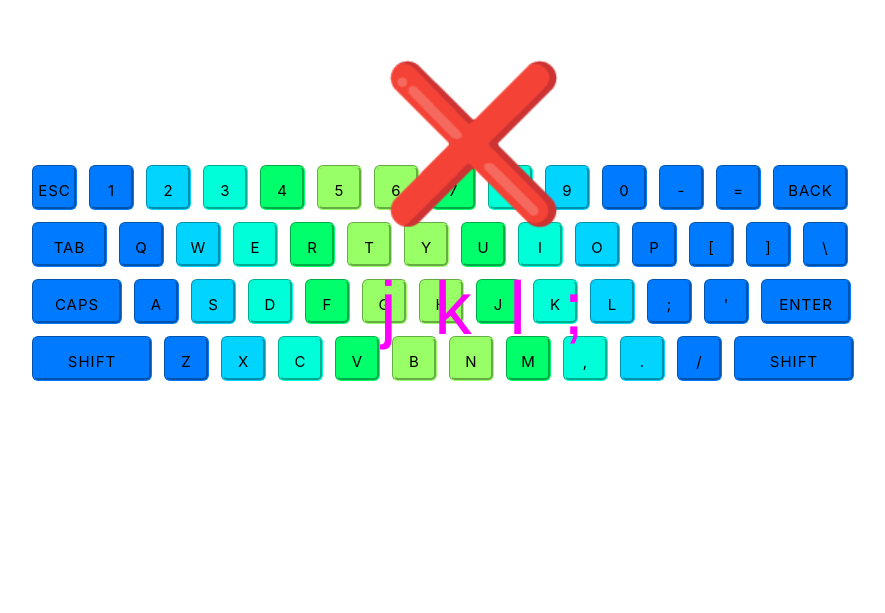
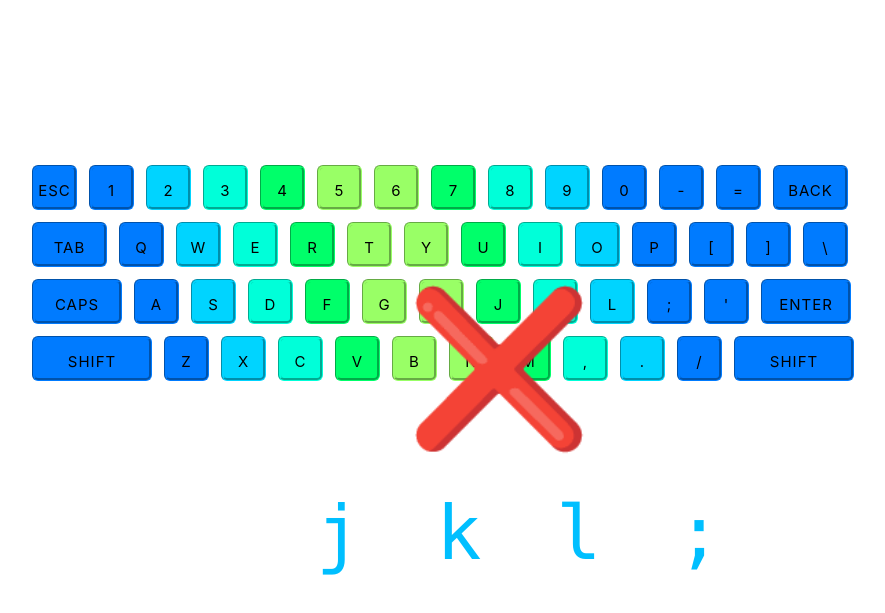
Before and after one commit to xypatel/Type-Blitz, a Vue app in the folder type-blitz/: page / in a window 1280 px wide. Shown: the part 127-740 px from the top of the page, without its empty margins (196-1081 px from the left). Built offline with nearby package versions, Linux system fonts and the light colour scheme.

Commit message:
chore: reformat game

```diff
--- a/type-blitz/src/components/PositionGame.vue
+++ b/type-blitz/src/components/PositionGame.vue
@@ -35,7 +35,7 @@ export default {
         this.resultMatched = false;
         console.log("Incorrect!");
       }
-      setTimeout(() => this.resultMatched = false, 1500);
+      setTimeout(() => this.resultMatched = false, 1000);
     }
   },
   mounted() {
@@ -91,15 +91,15 @@ display: inline-block;
   display: inline-block;
   width: fit-content;
   font-size: 5em;
-  font-family: "Helvetica Neue", Helvetica, Arial, sans-serif;
-  color: magenta;
+  font-family: Lucida Console, Courier, monospace;
+  color: deepskyblue;
   position: absolute;
-  top: 5em;
-  left: 45%;
+  top: 8em;
+  left: 40%;
   inline-size: 6em;
   height: 5em;
   overflow: hidden;
-  letter-spacing: .5em;
+  letter-spacing: 1em;
 }
 
 .result{
@@ -109,8 +109,8 @@ display: inline-block;
   font-family: "Helvetica Neue", Helvetica, Arial, sans-serif;
   color: white;
   position: absolute;
-  top: 2em;
-  left: 45%;
+  top: 5em;
+  left: 47%;
   inline-size: 6em;
   height: 5em;
   overflow: hidden;
```
